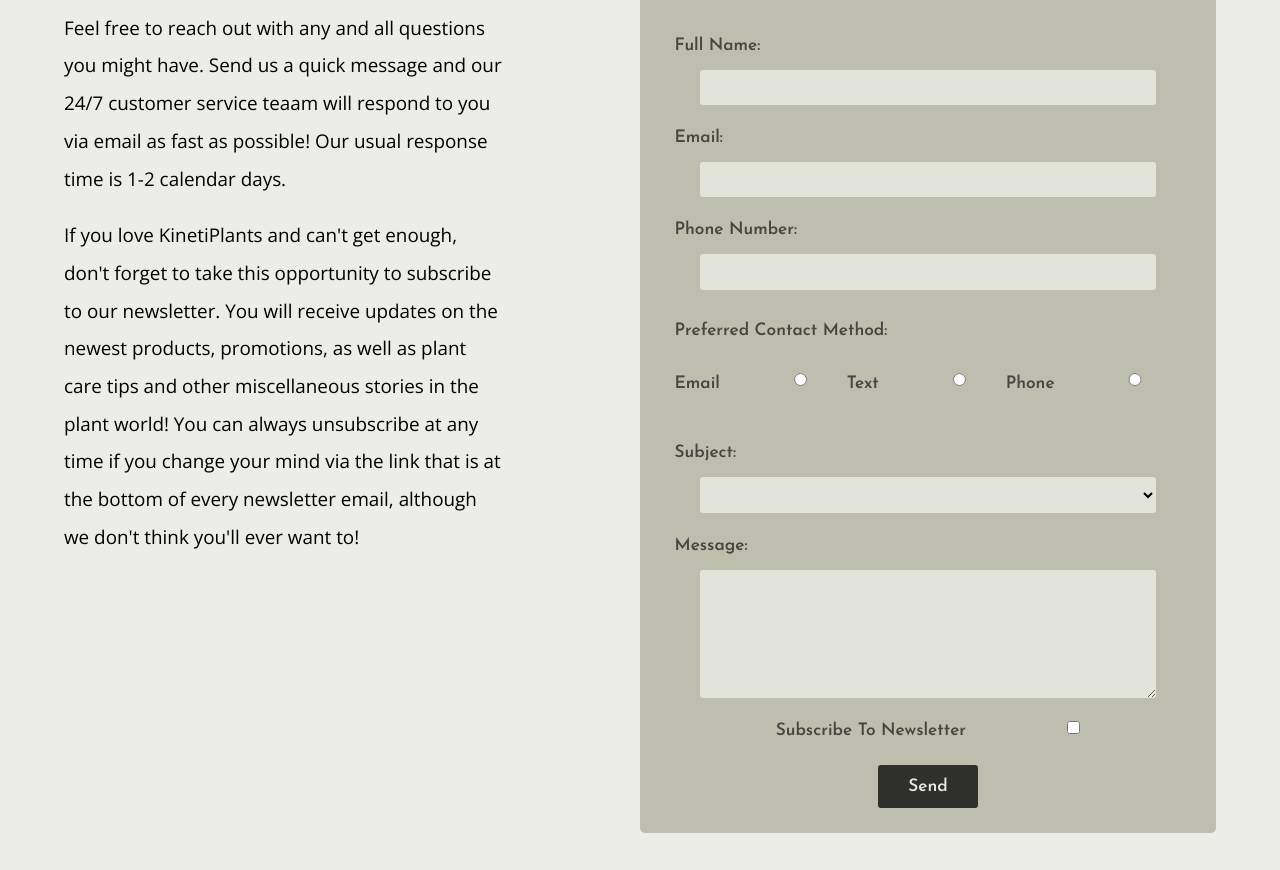
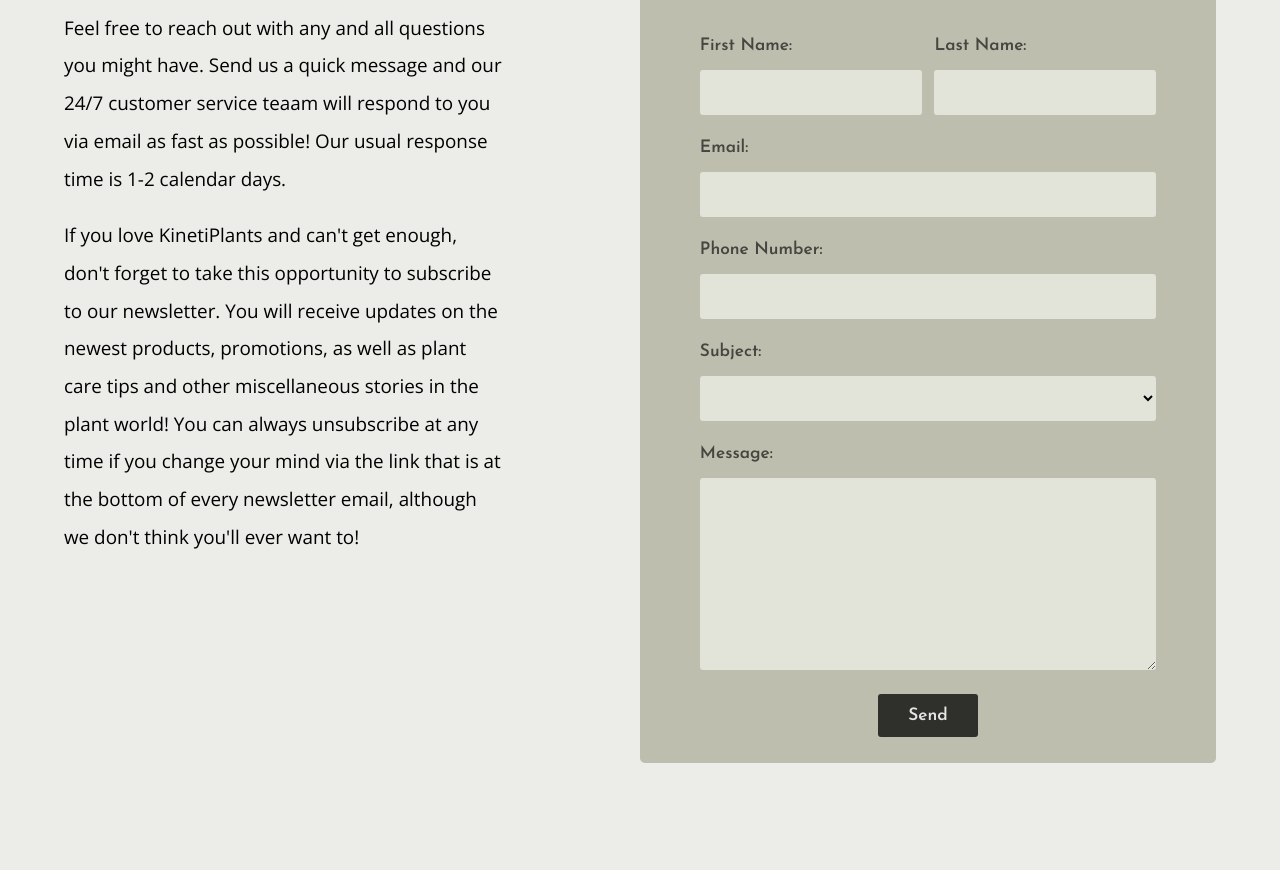
Before and after one commit to jmkeller18/dev-portfolio, a plain HTML site: page kinetiplants/contact.html in a window 1280 px wide. Shown: the part 766-1636 px from the top of the page. Drawn offline with nearby package versions, Linux system fonts and the light colour scheme.

Commit message:
Fixed form on contact page

```diff
--- a/kinetiplants/contact.html
+++ b/kinetiplants/contact.html
@@ -60,27 +60,29 @@
 
       <form>
         <h3>Contact Form</h3>
+        <div class="name-container">
+          <div>
+            <label for="f-name">First Name:</label>
+            <input type="text" id="f-name">
+          </div>
 
-        <label for="name">Full Name:</label>
-        <input type="text" id="name">
+          <div>
+            <label for="l-name">Last Name:</label>
+            <input type="text" id="l-name">
+          </div>
+        </div>
 
+        <div class="input-block">
           <label for="email">Email:</label>
           <input type="email" id="email">
+        </div>
 
+        <div class="input-block">
           <label for="phone">Phone Number:</label>
           <input type="text" id="phone">
+        </div>
 
-        <p>Preferred Contact Method:</p>
-        <div class="radio-container">
-          <label for="pref1:">Email</label>
-          <input type="radio" id="pref1" name="cont-pref" value="email">
-
-          <label for="pref2:">Text</label>
-          <input type="radio" id="pref2" name="cont-pref" value="text">
-
-          <label for="pref3:">Phone</label>
-          <input type="radio" id="pref3" name="cont-pref" value="phone">
-        </div>
+        <div class="input-block">
           <label for="subject">Subject:</label>
           <select name="subject" id="subject">
             <option value="null"> </option>
@@ -89,14 +91,14 @@
             <option value="issue">Issue With Product</option>
             <option value="other">Other</option>
           </select>
+        </div>
 
+        <div class="input-block">
           <label for="msg">Message:</label>
           <textarea id="msg">
         </textarea>
-        <div class="subscribe-container">
-          <label for="subscribe">Subscribe To Newsletter</label>
-          <input type="checkbox" id="subscribe">
         </div>
+
         <button type="submit">Send</button>
       </form>
     </section>
--- a/kinetiplants/styles/styles.css
+++ b/kinetiplants/styles/styles.css
@@ -435,7 +435,7 @@ form {
   margin: 0 auto 1em;
   background-color: rgb(190, 190, 175);
   border-radius: 5px;
-  padding: 1em;
+  padding: 1em .5em;
   max-width: 400px;
   color: rgb(70, 70, 65);
 }
@@ -466,51 +466,43 @@ textarea {
   margin: auto;
   margin-bottom: .85em;
   margin-top: .6em;
-  width: 90%;
+  width: 100%;
   border: none;
   border-radius: 3px;
   background-color: rgb(227, 228, 217);
   font-size: calc(13px + (18 - 13) * (100vw - 320px) / (1900 - 320));
 }
 
-input:not(input[type="radio"]):not(input[type="checkbox"]),
-select {
-  height: 2.75vw;
-  min-height: 20px;
-  max-height: 40px;
+.input-block {
+  margin: auto;
+  width: 90%;
 }
 
-.radio-container {
+.name-container {
   display: flex;
-  align-items: center;
   justify-content: space-between;
-  margin: .5em auto 1.75em;
+  width: 90%;
+  gap: 1vw;
+  margin: auto;
 }
 
-.radio-container label {
-  margin-right: 2em;
+.name-container div {
+  flex: 1;
+}
+
+.name-container div input {
+  width: 100%;
+}
+
+input, select {
+  height: 4vw;
+  min-height: 25px;
+  max-height: 45px;
 }
 
 textarea {
-  height: 10vw;
-  min-height: 60px;
-}
-
-.subscribe-container {
-  display: flex;
-  justify-content: space-evenly;
-  margin: 1.5em 0 .75em;
-}
-
-.subscribe-container input {
-  margin: -.09em 0 0;
-  height: 15px;
-  width: fit-content;
-}
-
-div label,
-div input {
-  display: inline;
+  height: 15vw;
+  min-height: 100px;
 }
 
 form button {
@@ -735,14 +727,6 @@ ul {
     margin-top: 1em;
   }
 
-  .radio-container {
-    margin-bottom: 2em;
-  }
-
-  .subscribe-container {
-    margin: 1em 0 1.5em;
-  }
-
   .contact-info-container {
     display: flex;
     justify-content: space-evenly;
```
Also changed, not shown: 1 other file. Lines whose indentation alone changed are shown as unchanged.
